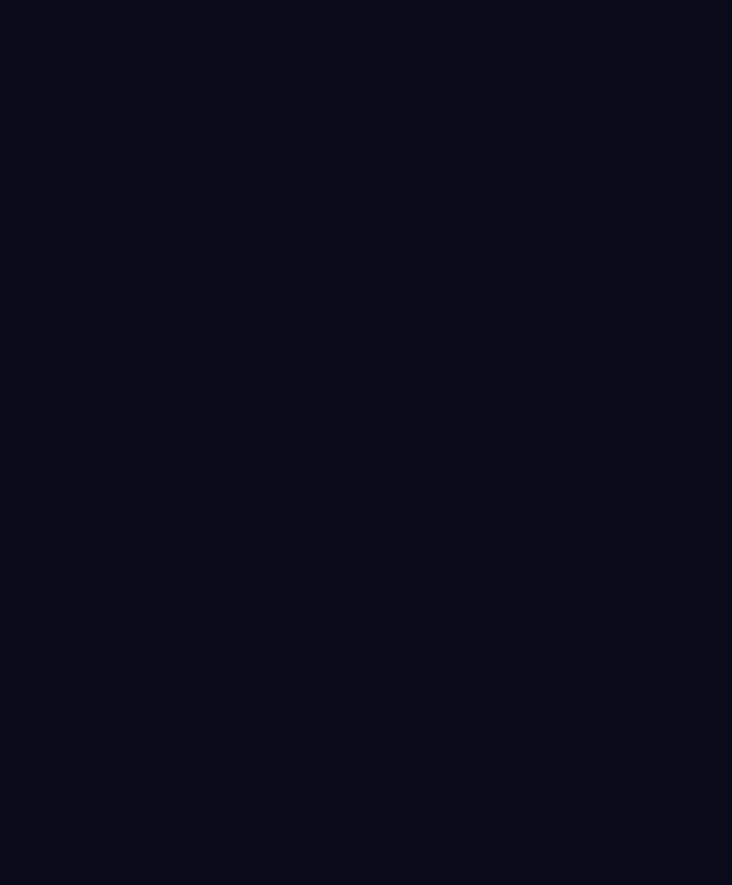
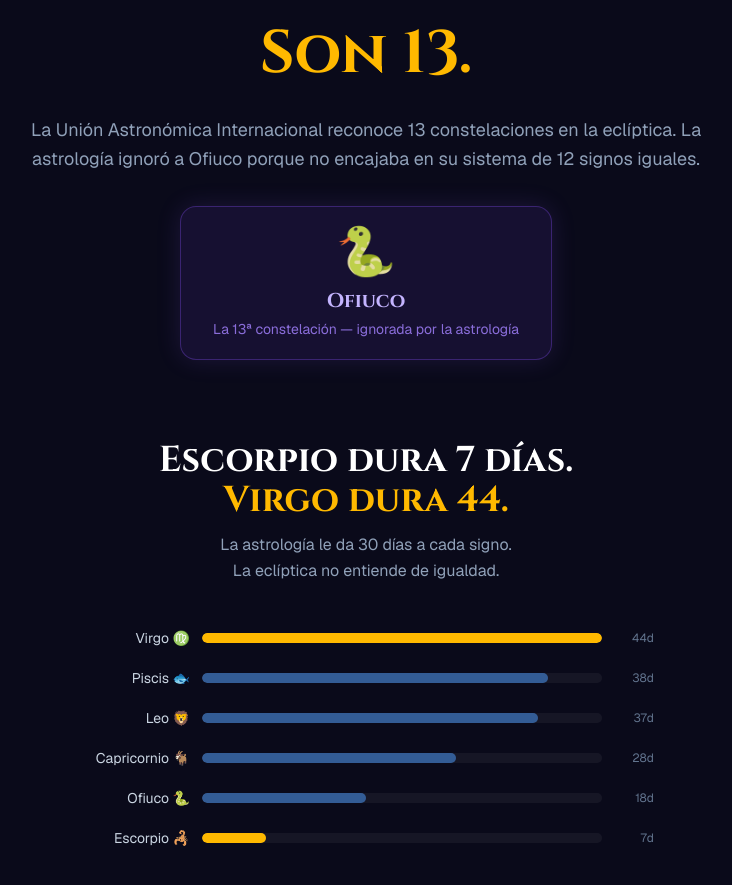
Before and after one commit to dacq7/ecliptic-explorer, a Next.js app: page / in a window 1280 px wide. Shown: the part 987-1872 px from the top of the page, without its empty margins (274-1006 px from the left). Before the commit the page ends 800 px from the top, so only its background shows below. Built offline with nearby package versions, Linux system fonts and the light colour scheme.

Commit message:
feat(landing): ProofSection with duration bars from real IAU data + Ofiuco badge

```diff
--- /dev/null
+++ b/app/components/landing/ProofSection.tsx
@@ -0,0 +1,98 @@
+'use client'
+
+import { useRef } from 'react'
+import { motion, useInView, type Variants } from 'framer-motion'
+import { CONSTELLATIONS } from '@/app/logic/constellations'
+
+const DISPLAY_NAMES = ['Virgo', 'Pisces', 'Leo', 'Capricornus', 'Ophiuchus', 'Scorpius']
+const MAX_DAYS = 44
+
+const sectionVariants: Variants = {
+  hidden: { opacity: 0, y: 40 },
+  visible: { opacity: 1, y: 0, transition: { duration: 0.7, ease: 'easeOut' as const } },
+}
+
+export function ProofSection() {
+  const ref = useRef<HTMLDivElement>(null)
+  const inView = useInView(ref, { once: true, margin: '-100px' })
+
+  const displayConstellations = DISPLAY_NAMES.map(
+    (name) => CONSTELLATIONS.find((c) => c.name === name)!,
+  ).sort((a, b) => b.durationDays - a.durationDays)
+
+  return (
+    <section className="py-24 md:py-32 px-4 md:px-8">
+      <motion.div
+        ref={ref}
+        className="max-w-5xl mx-auto"
+        initial="hidden"
+        animate={inView ? 'visible' : 'hidden'}
+        variants={sectionVariants}
+      >
+        {/* Sub-section A: El número que nadie dijo */}
+        <div className="text-center">
+          <p className="font-display text-4xl md:text-6xl font-bold leading-tight text-white">
+            No son 12.
+          </p>
+          <p className="font-display text-4xl md:text-6xl font-bold leading-tight text-amber-400">
+            Son 13.
+          </p>
+          <p className="text-slate-400 text-base md:text-lg max-w-2xl mx-auto mt-6 leading-relaxed">
+            La Unión Astronómica Internacional reconoce 13 constelaciones en la eclíptica.
+            La astrología ignoró a Ofiuco porque no encajaba en su sistema de 12 signos iguales.
+          </p>
+          <div className="mt-8 mx-auto inline-flex flex-col items-center gap-1 border border-violet-500/30 bg-violet-500/10 rounded-2xl px-8 py-5 shadow-[0_0_24px_rgba(139,92,246,0.15)]">
+            <span className="text-5xl">🐍</span>
+            <span className="font-display text-xl font-bold text-violet-300 mt-2">Ofiuco</span>
+            <span className="text-sm text-violet-400/80">
+              La 13ª constelación — ignorada por la astrología
+            </span>
+          </div>
+        </div>
+
+        {/* Sub-section B: Los días que no cuadran */}
+        <div className="mt-20 text-center">
+          <p className="font-display text-3xl md:text-4xl font-bold text-white">
+            Escorpio dura 7 días.
+          </p>
+          <p className="font-display text-3xl md:text-4xl font-bold text-amber-400">
+            Virgo dura 44.
+          </p>
+          <p className="text-slate-400 text-sm md:text-base max-w-lg mx-auto mt-3 mb-10 leading-relaxed">
+            La astrología le da 30 días a cada signo.
+            <br />
+            La eclíptica no entiende de igualdad.
+          </p>
+
+          <div className="flex flex-col gap-3">
+            {displayConstellations.map((c, i) => {
+              const isExtreme = c.name === 'Virgo' || c.name === 'Scorpius'
+              const widthPct = ((c.durationDays / MAX_DAYS) * 100).toFixed(1) + '%'
+              return (
+                <div
+                  key={c.name}
+                  className="flex items-center gap-3 w-full max-w-xl mx-auto py-1"
+                >
+                  <span className="text-sm text-slate-300 w-28 shrink-0 text-right">
+                    {c.nameEs} {c.emoji}
+                  </span>
+                  <div className="flex-1 bg-white/5 rounded-full h-2.5 overflow-hidden">
+                    <motion.div
+                      className={`h-full rounded-full ${isExtreme ? 'bg-amber-400' : 'bg-blue-400/50'}`}
+                      initial={{ width: '0%' }}
+                      animate={inView ? { width: widthPct } : { width: '0%' }}
+                      transition={{ duration: 0.9, ease: 'easeOut', delay: i * 0.08 }}
+                    />
+                  </div>
+                  <span className="text-xs text-slate-500 w-10 text-right shrink-0">
+                    {c.durationDays}d
+                  </span>
+                </div>
+              )
+            })}
+          </div>
+        </div>
+      </motion.div>
+    </section>
+  )
+}
--- a/app/layout.tsx
+++ b/app/layout.tsx
@@ -19,8 +19,9 @@ const geistMono = Geist_Mono({
 });
 
 export const metadata: Metadata = {
-  title: "Create Next App",
-  description: "Generated by create next app",
+  title: "Ecliptic Explorer — Tu signo real",
+  description:
+    "Descubre tu signo zodiacal real basado en astronomía científica. 13 constelaciones, datos de la Unión Astronómica Internacional.",
 };
 
 export default function RootLayout({
--- a/app/page.tsx
+++ b/app/page.tsx
@@ -1,9 +1,11 @@
 import { HeroSection } from '@/app/components/landing/HeroSection'
+import { ProofSection } from '@/app/components/landing/ProofSection'
 
 export default function Home() {
   return (
     <main>
       <HeroSection />
+      <ProofSection />
     </main>
   )
 }
```
